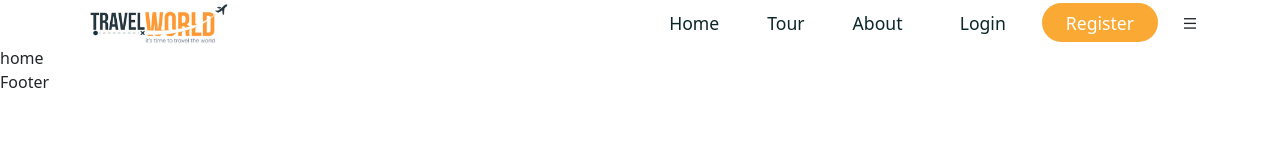
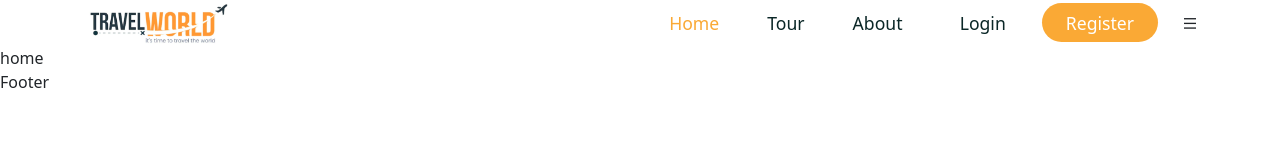
Before and after one commit to Mahmud2640/tour-management-app, a React (Create React App) app in the folder frontend/: page /home in a window 1280 px wide. Shown: the top 160 px of the page. Built offline with nearby package versions, Linux system fonts and the light colour scheme; a web font is replaced by a local one.

Commit message:
Refactor header navigation links and styles

```diff
--- a/frontend/src/components/Header/Header.jsx
+++ b/frontend/src/components/Header/Header.jsx
@@ -7,7 +7,7 @@ import "./header.css";
 const nav_links = [
   { path: "/home", display: "Home" },
   { path: "/tour", display: "Tour" },
-  { path: "/#", display: "About" },
+  { path: "/about", display: "About" },
 ];
 
 const Header = () => {
@@ -26,7 +26,13 @@ const Header = () => {
               <ul className="menu d-flex align-items-center gap-5">
                 {nav_links.map((item, index) => (
                   <li className="nav_item" key={index}>
-                    <NavLink to={item.path}>{item.display}</NavLink>
+                    <NavLink
+                      to={item.path}
+                      className= {(navClass=> navClass. isActive ? 'active__link' : "")
+                      }
+                    >
+                      {item.display}
+                    </NavLink>
                   </li>
                 ))}
               </ul>
--- a/frontend/src/components/Header/header.css
+++ b/frontend/src/components/Header/header.css
@@ -18,3 +18,29 @@
   font-weight: 500;
   font-size: 1.1rem;
 }
+
+.nav_item a:hover {
+  color: inherit;
+}
+
+.nav_item a.active__link {
+  color: var(--secondary-color);
+}
+
+.mobile menu {
+  font-size: 1.3rem;
+  color: ver(--heading-color);
+  display: none;
+}
+
+.sticky__header {
+  width: 100%;
+  height: 80px;
+  line-height: 80px;
+  background: #fff;
+  position: sticky;
+  top: 0;
+  left: 0;
+  box-shadow: 3px 3px 8px -3px #ddd;
+  z-index: 999;
+}
```
Also changed, not shown: frontend/src/shared/subtitle.jsx (added, +7 -0 lines), frontend/src/styles/home.css (added).
